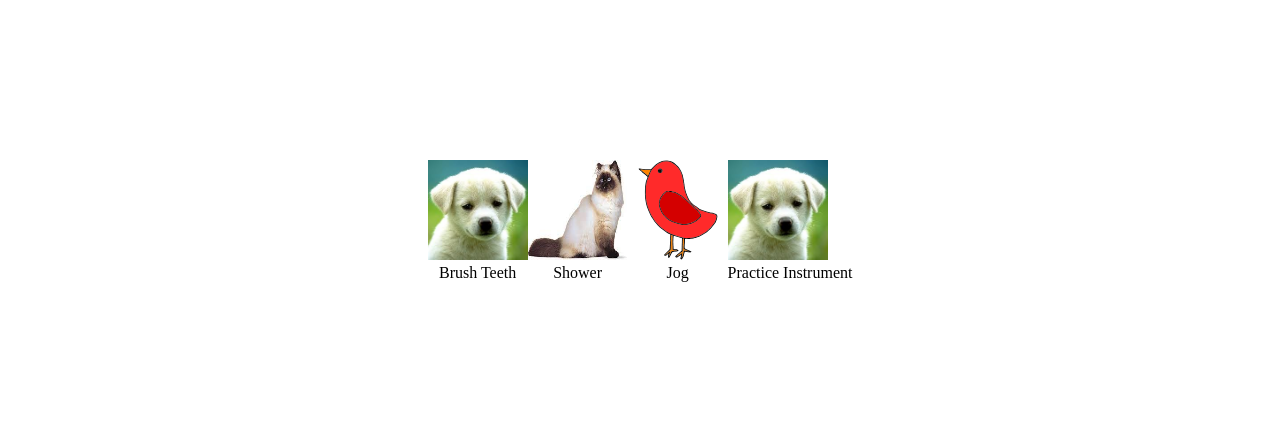
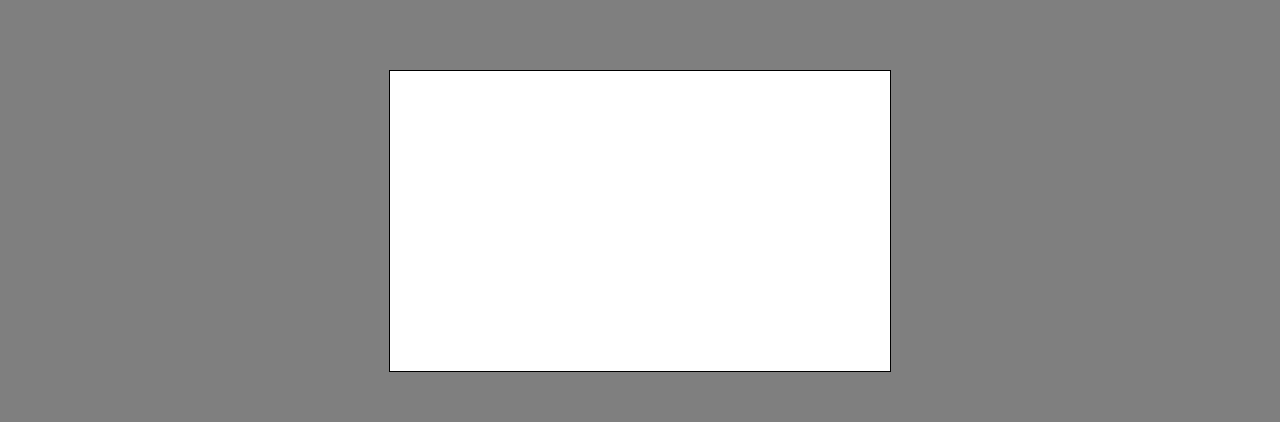
Before and after one commit to TheVanadium/habit-app, a Vue app: page / in a window 1280 px wide. Both pictures are taken after a click on the button "Add Pet". Shown: the part 179-601 px from the top of the page. Built offline with nearby package versions, Linux system fonts and the light colour scheme.

Commit message:
feat: and refactor: addpet -> adopt + adoptmenu
changed "addpet" components to "adopt" components
click "add pet" to open
click away from the menu (on the background) to close
changed names from "addpet" to "adoptpet"

```diff
--- a/src/App.vue
+++ b/src/App.vue
@@ -1,14 +1,27 @@
 <script>
 import PetPlace from './components/PetPlace.vue';
-import AddPetButton from './components/AddPetButton.vue';
+import AdoptButton from './components/AdoptButton.vue';
 import AppHeader from './components/AppHeader.vue';
+import AdoptMenu from './components/AdoptMenu.vue';
 
 export default {
   name: 'App',
+  data () {
+    return {
+      adoptMenuIsVisible: false
+    }
+  },
   components: {
     PetPlace,
-    AddPetButton,
+    AdoptButton,
     AppHeader,
+    AdoptMenu,
+  },
+  methods: {
+    toggleAdoptMenuVisibility() {
+      this.adoptMenuIsVisible = !this.adoptMenuIsVisible
+      console.log("toggleAdoptMenuVisibility")
+    }
   }
 }
 </script>
@@ -17,8 +30,8 @@ export default {
   <div id="app">
     <AppHeader></AppHeader>
     <PetPlace></PetPlace>
-    <AddPetButton></AddPetButton>
-    <router-view></router-view>
+    <AdoptButton @openAdoptMenu="toggleAdoptMenuVisibility"></AdoptButton>
+    <AdoptMenu :style="{ visibility: (adoptMenuIsVisible ? 'visible': 'hidden')}"  @closeAdoptMenu="toggleAdoptMenuVisibility"></AdoptMenu>
   </div>
 </template>
 
@@ -59,7 +72,7 @@ time, mark, audio, video {
   justify-content: center;
   align-items: center;
 }
-#add-pet-button {
+#adopt-button {
   height: 10vh;
   width: 100vw;
   display: flex;
--- a/src/components/AddPetButton.vue
+++ /dev/null
@@ -1,8 +0,0 @@
-<script>
-export default {
-    name: "AddPetButton",
-}
-</script>
-<template>
-    <button id="add-pet-button">Add Pet</button>
-</template>
--- /dev/null
+++ b/src/components/AdoptButton.vue
@@ -0,0 +1,15 @@
+<script>
+export default {
+    name: "AdoptButton",
+    methods: {
+        // send click information to parent
+        openAdoptMenu () {
+            this.$emit("openAdoptMenu")
+            console.log("AdoptButton clicked")
+        }
+    }
+}
+</script>
+<template>
+    <button v-on:click=(openAdoptMenu)  id="adopt-button">Add Pet</button>
+</template>
--- /dev/null
+++ b/src/components/AdoptMenu.vue
@@ -0,0 +1,44 @@
+<script>
+    export default {
+        name: "AdoptMenu",
+        methods: {
+        // send click information to parent
+        closeAdoptMenu () {
+            this.$emit("closeAdoptMenu")
+            console.log("AdoptMenu Closed")
+        }
+    }
+    }
+</script>
+<template>
+    <div id="add-pet-menu">
+        <div id="background" v-on:click=(closeAdoptMenu)>
+            <div id="menu">
+
+            </div>
+        </div>
+    </div>
+</template>
+<style>
+/* background becomes unclickable and a translucent grey cover */
+#background {
+    position: fixed;
+    top: 0;
+    left: 0;
+    width: 100%;
+    height: 100%;
+    background-color: rgba(0, 0, 0, 0.5);
+    z-index: 1;
+    display: flex;
+    justify-content: center;
+    align-items: center;
+}
+/* menu is a white box with a border */
+#menu {
+    width: 500px;
+    height: 300px;
+    background-color: white;
+    border: 1px solid black;
+    z-index: 2;
+}
+</style>
```
